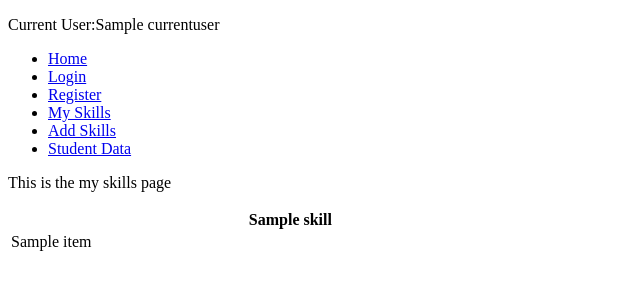
After one commit to nosyarg/spacedrepetitionsite, a Flask app: template templates/studentdata.html in a window 1280 px wide. The commit adds this page. Shown: the top 300 px of the page, without its empty margins (0-640 px from the left). Run offline with Flask 2, Linux system fonts and the light colour scheme; the template is opened without the code that fills it: most values are stand-ins (such as "Sample title", 1, 10 or a date in 2020).

Commit message:
added data rendering

```diff
--- a/templates/base.html
+++ b/templates/base.html
@@ -18,6 +18,7 @@
   <li><a href="/register">Register</a></li>
   <li><a href="/myskills">My Skills</a></li>
   <li><a href="/addskills">Add Skills</a></li>
+  <li><a href="/studentdata">Student Data</a></li>
 </ul>
 	{% block body %}{% endblock %}
 </body>
--- /dev/null
+++ b/templates/studentdata.html
@@ -0,0 +1,28 @@
+{% extends 'base.html' %}
+
+{% block head %}
+
+{% endblock %}
+
+{% block body %}
+<p>
+This is the my skills page
+</p>
+<table style="width:30%">
+<tr>
+<th></th>
+{% for skill in allskills %}
+<th>
+{{skill}}
+</th>
+{% endfor %}
+</tr>
+{% for row in allrows %}
+<tr>
+    {% for item in row %}
+    <td> {{item}} </td>
+    {% endfor %}
+</tr>
+{% endfor %}
+</table>
+{% endblock %}
```
